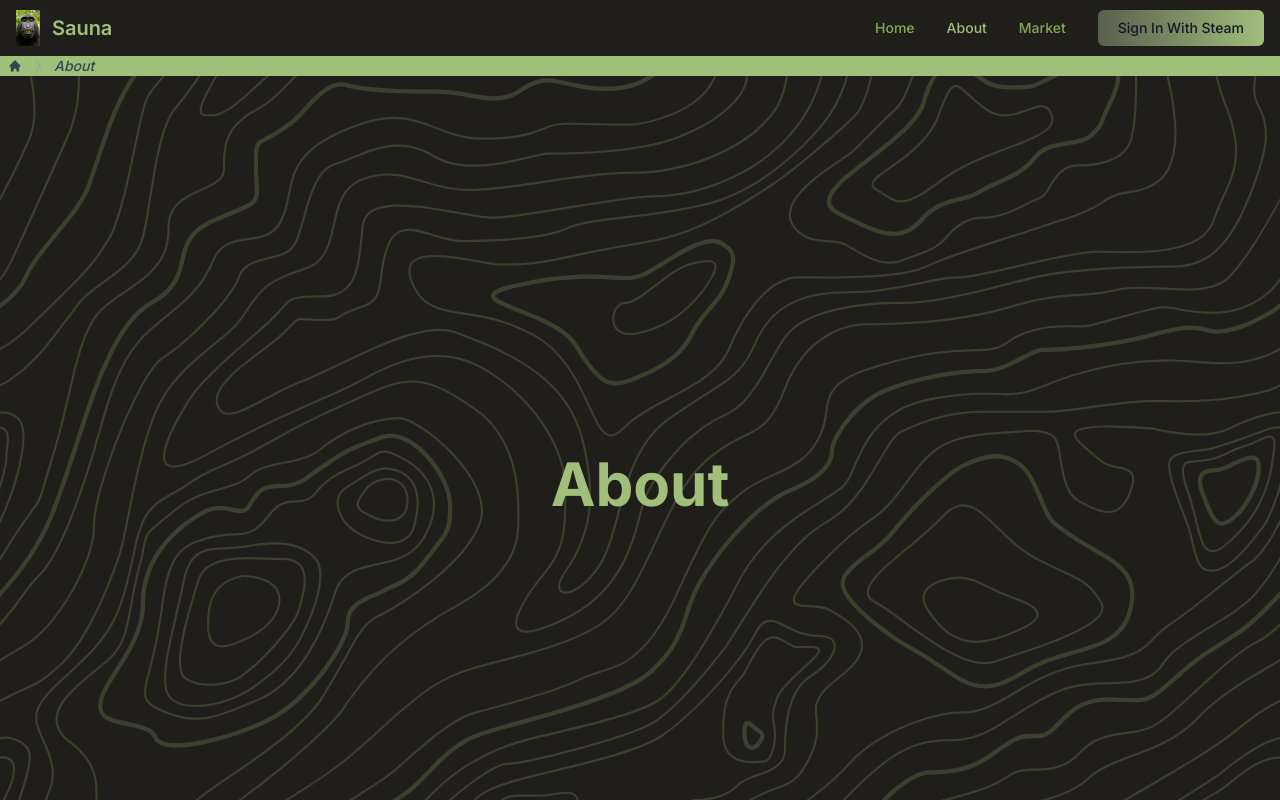
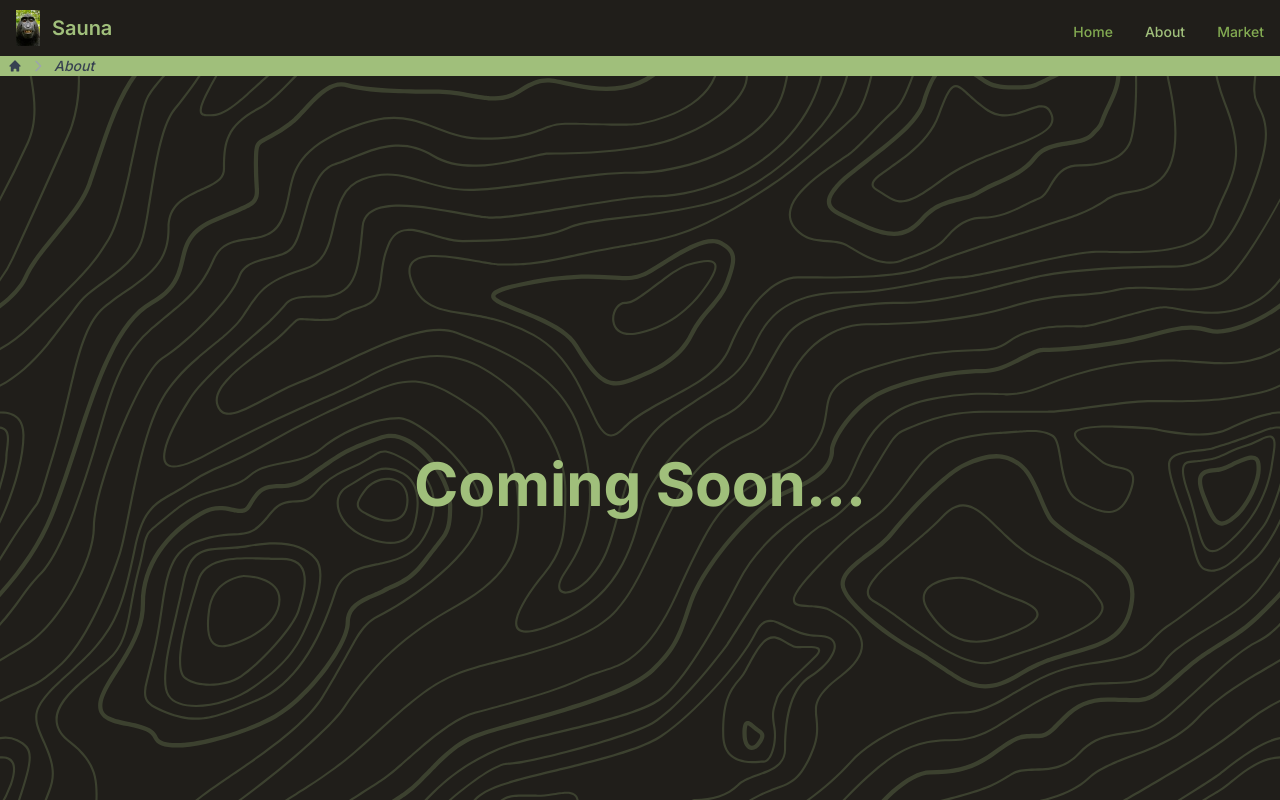
Before and after one commit to TannerHornsby7/sauna-web, a Next.js app: page /about in a window 1280 px wide. Shown: the top 800 px of the page. Built offline with nearby package versions, Linux system fonts and the light colour scheme.

Commit message:
update survey

```diff
--- a/src/app/(routes)/about/page.tsx
+++ b/src/app/(routes)/about/page.tsx
@@ -6,7 +6,7 @@ export default function About() {
     return (
         <div className="flex flex-col items-center justify-center min-h-screen py-2">
         <h1 className="text-6xl font-bold text-primary-olivine">
-            About
+            Coming Soon...
         </h1>
         </div>
     )
--- a/src/app/(routes)/market/inventory/page.tsx
+++ b/src/app/(routes)/market/inventory/page.tsx
@@ -1,6 +1,6 @@
 // create a page for inventory
 export default function Page() {
     return (<div className="flex flex-col w-full">
-        Inventory
+        Coming Soon...
         </div>);
 }
--- a/src/app/(routes)/market/sell/page.tsx
+++ b/src/app/(routes)/market/sell/page.tsx
@@ -1,6 +1,6 @@
 //create a new page that says sell
 export default function Page() {
     return (<div className="flex flex-col w-full">
-        Sell
+        Coming Soon...
         </div>);
 }
--- a/src/app/(routes)/market/trade/page.tsx
+++ b/src/app/(routes)/market/trade/page.tsx
@@ -1,6 +1,6 @@
 // create a page that says trade
 export default function Page() {
     return (<div className="flex flex-col w-full">
-        Trade
+        Coming Soon...
         </div>);
 }
--- a/src/lib/link_map.js
+++ b/src/lib/link_map.js
@@ -16,7 +16,7 @@ const link_map = {
     'Instagram': 'https://www.youtube.com/watch?v=dQw4w9WgXcQ',
     'Github': 'https://github.com/TannerHornsby7/sauna-web',
     'Video': 'https://www.youtube.com/watch?v=dQw4w9WgXcQ',
-    'Survey': 'https://www.youtube.com/watch?v=dQw4w9WgXcQ',
+    'Survey': 'https://forms.gle/NoMAhsTmPbQGxfhv7',
     'Reddit': 'https://www.youtube.com/watch?v=dQw4w9WgXcQ',
     'CNVC': 'https://polsky.uchicago.edu/wp-content/uploads/2021/09/Polsky_logo_stack-1.png',
     'CNVC Website': 'https://polsky.uchicago.edu/programs-events/new-venture-challenge/college-new-venture-challenge/',
--- a/src/ui/Hero.tsx
+++ b/src/ui/Hero.tsx
@@ -8,7 +8,7 @@ export default function Component() {
         <section className="bg-white dark:bg-gray-900" >
             <div className="py-8 px-4 mx-auto max-w-screen-xl text-center lg:py-16 lg:px-12">
                 <a href={link_map['Survey']} className="inline-flex justify-between items-center py-1 px-1 pr-4 mb-7 text-sm text-gray-700 bg-gray-100 rounded-full dark:bg-gray-800 dark:text-white hover:bg-gray-200 dark:hover:bg-gray-700" role="alert">
-                    <span className="text-xs bg-black rounded-full text-white px-4 py-1.5 mr-3">New</span> <Link href='www.google.com' className="text-sm font-medium">Take our survey for a FREE Prisma 2 Case</Link>
+                    <span className="text-xs bg-black rounded-full text-white px-4 py-1.5 mr-3">New</span> <span className="text-sm font-medium">Take our survey for a FREE Prisma 2 Case</span>
                     <svg className="ml-2 w-5 h-5" fill="currentColor" viewBox="0 0 20 20" xmlns="http://www.w3.org/2000/svg"><path fillRule="evenodd" d="M7.293 14.707a1 1 0 010-1.414L10.586 10 7.293 6.707a1 1 0 011.414-1.414l4 4a1 1 0 010 1.414l-4 4a1 1 0 01-1.414 0z" clipRule="evenodd"></path></svg>
                 </a>
                 <h1 className="mb-4 text-4xl font-extrabold tracking-tight leading-none text-gray-900 md:text-5xl lg:text-6xl dark:text-white">Unbox the future of Steam Marketplaces</h1>
--- a/src/ui/Nav.tsx
+++ b/src/ui/Nav.tsx
@@ -94,7 +94,7 @@ export default function Component() {
                         return <Link className={`ease-in-out transition-all duration-300 hover:text-primary-olivine-600 md:pt-2 ${url == item ? ' text-primary-olivine' : 'text-primary-olivine-400'}`} href={item} key={index}>{hm[item]}</Link>
                     })
                 }
-                <LoginorAccount user={user} />
+                {/* <LoginorAccount user={user} /> */}
             </Navbar.Collapse>
         </Navbar>
     );
```
